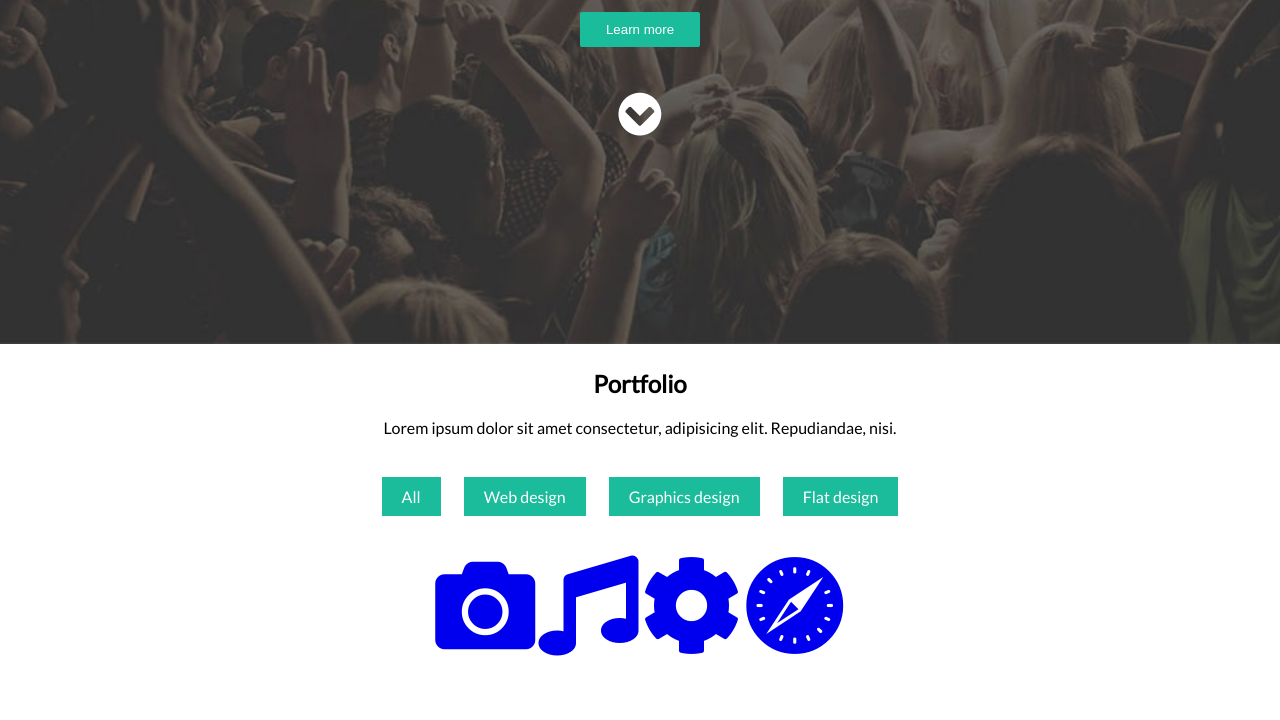
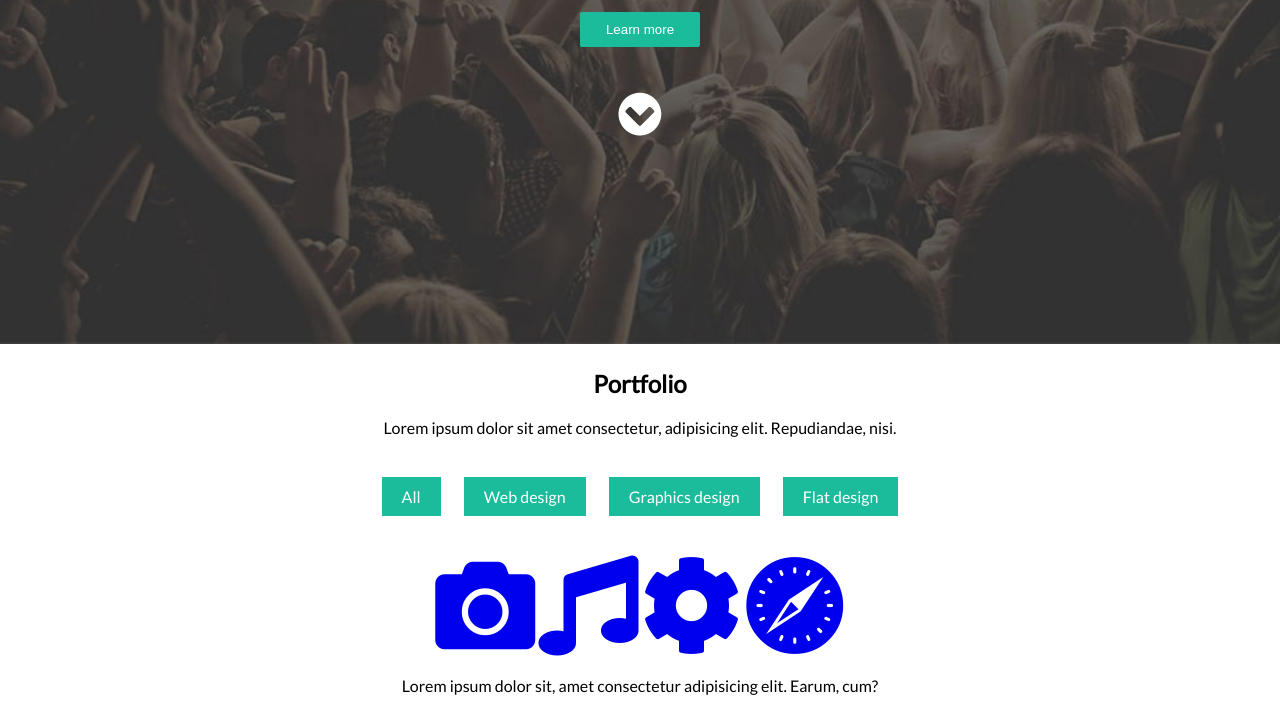
Before and after one commit to NTTan98/demo, a plain HTML site: page index.html in a window 1280 px wide. Shown: the part 306-1026 px from the top of the page. Before the commit the page ends 987 px from the top, so only its background shows below. Drawn offline with Linux system fonts and the light colour scheme.

Commit message:
add tag p

```diff
--- a/index.html
+++ b/index.html
@@ -67,6 +67,7 @@
 					</li>
 				</ul>
 			</div>
+			<p>Lorem ipsum dolor sit, amet consectetur adipisicing elit. Earum, cum?</p>
 		</section>
 	</main>
 	<footer>
```
